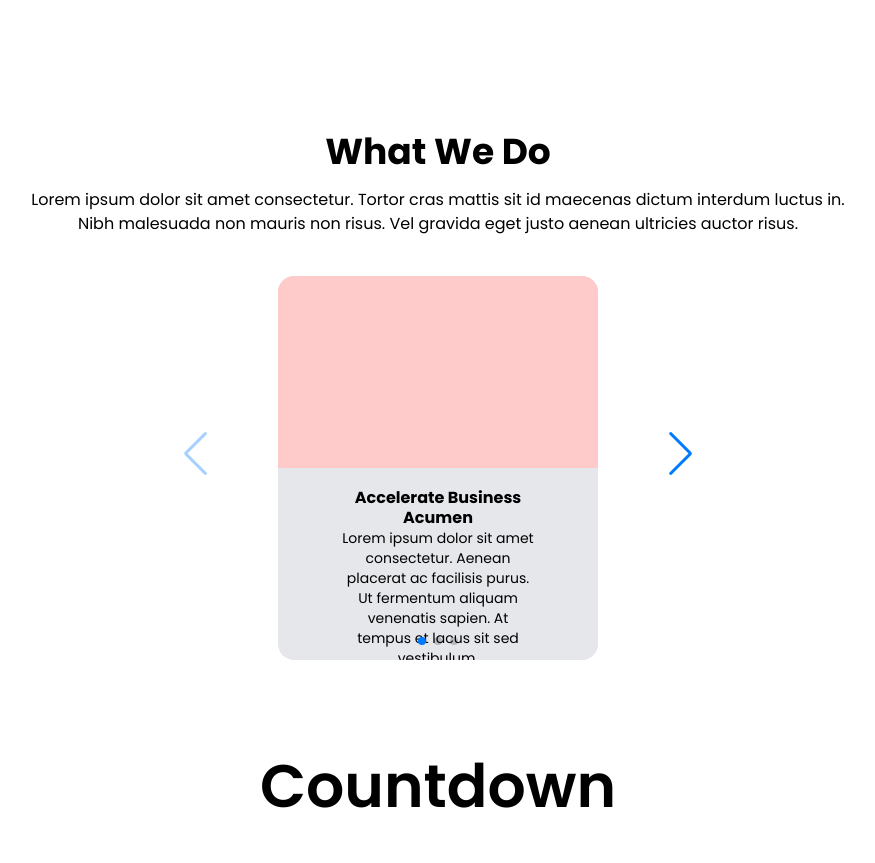
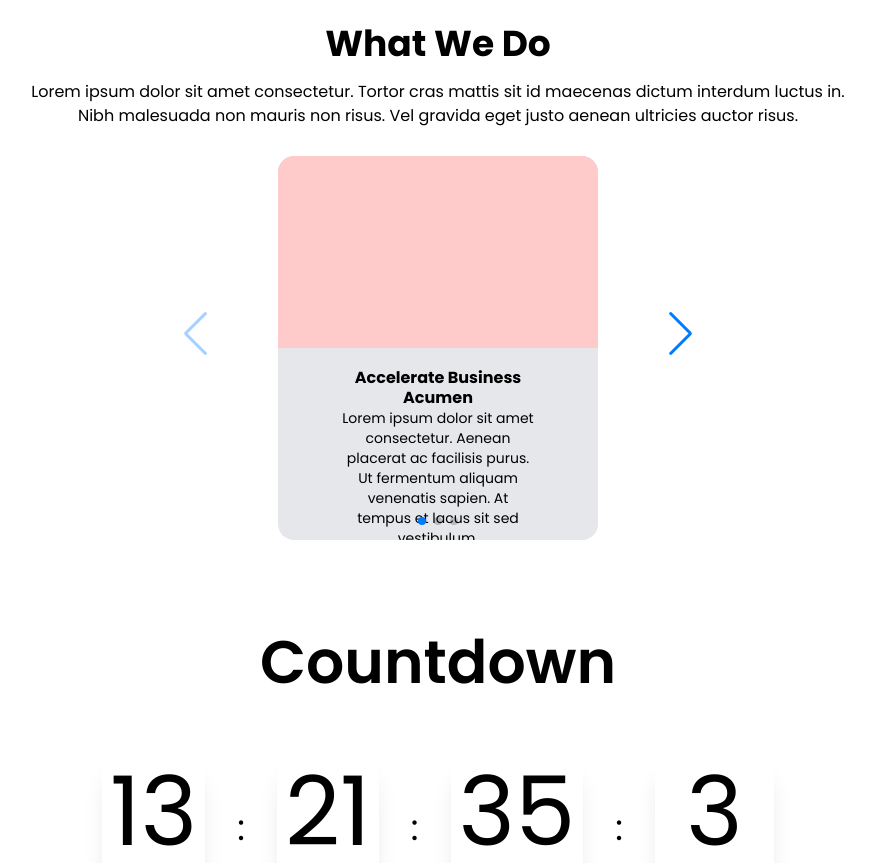
Before and after one commit to gunturoktavianto/frontend-ohu-tec-2023, a Next.js app in the folder ohu-19/: page / in a window 1280 px wide. Shown: the part 2100-2963 px from the top of the page, without its empty margins (202-1077 px from the left). Built offline with nearby package versions, Linux system fonts and the light colour scheme.

Commit message:
hilangin h-screen Kegiatan.tsx

```diff
--- a/ohu-19/app/component-ohu/Kegiatan.tsx
+++ b/ohu-19/app/component-ohu/Kegiatan.tsx
@@ -42,7 +42,7 @@ const PriceList = () => {
   return (
     <div
       id="kegiatan"
-      className="scroll-smooth items-center justify-center w-screen h-screen py-20 font-Poppins"
+      className="scroll-smooth items-center justify-center w-screen py-20 font-Poppins"
     >
       <motion.div
         initial={{ scale: 0.95, opacity: 0 }}
@@ -57,7 +57,7 @@ const PriceList = () => {
           risus. Vel gravida eget justo aenean ultricies auctor risus.
         </p>
       </motion.div>
-      <div className="w-screen -translate-y-10 h-1/2 md:-translate-y-24">
+      <div className="w-screen h-1/2 ">
         <Swiper
           slidesPerView={1}
           spaceBetween={30}
```
